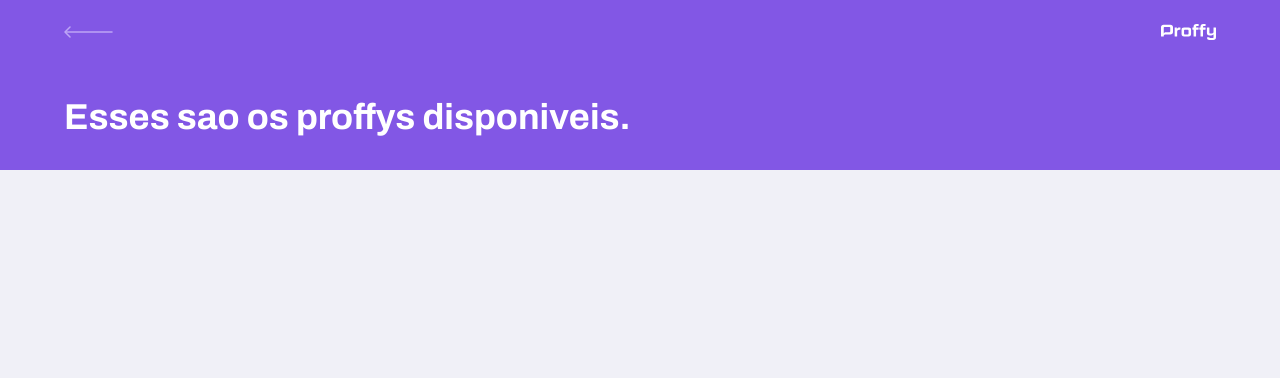
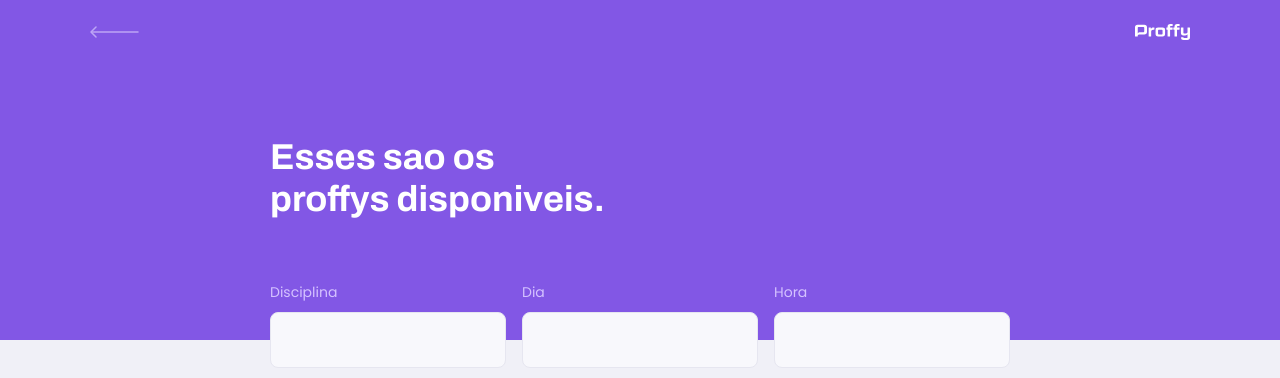
Before and after one commit to felipeorocha/proffy, a React (Create React App) app in the folder fe/: page /study in a window 1280 px wide. Shown: the top 378 px of the page. Built offline with nearby package versions, Linux system fonts and the light colour scheme; the HTML template or start-up script is replaced by a standard one.

Commit message:
TeacherList styles improvement

```diff
--- a/fe/src/components/PageHeader/index.tsx
+++ b/fe/src/components/PageHeader/index.tsx
@@ -5,7 +5,13 @@
 import logoImg from '../../assets/images/logo.svg';
 import backIcon from '../../assets/images/icons/back.svg';
 
-function PageHeader() {
+import './styles.css';
+
+interface  PageHeaderProps {
+  title: string;
+}
+
+const PageHeader: React.FC<PageHeaderProps> = (props) => {
   return (
     <header className="page-header">
       <div className="top-bar-container">
@@ -15,7 +21,8 @@
         <img src={logoImg} alt="Proffy"/>
       </div>
       <div className="header-content">
-        <strong>Esses sao os proffys disponiveis.</strong>
+        <strong>{props.title}</strong>
+        {props.children}
       </div>
     </header>
   );
--- a/fe/src/components/PageHeader/styles.css
+++ b/fe/src/components/PageHeader/styles.css
@@ -0,0 +1,66 @@
+.page-header {
+  display: flex;
+  flex-direction: column;
+  background-color: var(--color-primary);
+}
+
+.page-header .top-bar-container {
+  width: 90%;
+  margin: 0 auto;
+  display: flex;
+  justify-content: space-between;
+  align-items: center;
+  color: var(--color-text-in-primary);
+  padding: 1.6rem 0;
+}
+
+.page-header .top-bar-container > img {
+  height: 1.6rem;
+}
+
+.page-header .top-bar-container a {
+  height: 3.2rem;
+  transition: opacity 0.2s;
+}
+
+.page-header .top-bar-container a:hover {
+  opacity: 0.6;
+}
+
+.page-header .header-content {
+  width: 90%;
+  margin: 0 auto;
+  position: relative;
+  margin: 3.2rem auto;
+}
+
+.page-header .header-content strong {
+  font: 700 3.6rem Archivo;
+  line-height: 4.2rem;
+  color: var(--color-title-in-primary);
+}
+
+@media (min-width: 700px) {
+  .page-header {
+    height: 340px;
+  }
+
+  .page-header .top-bar-container {
+    max-width: 1100px;
+  }
+
+  .page-header .header-content {
+    flex: 1;
+    max-width: 740px;
+    margin: 0 auto;
+    padding-bottom: 48px;
+    display: flex;
+    flex-direction: column;
+    justify-content: center;
+    align-items: flex-start;
+  }
+
+  .page-header .header-content strong {
+    max-width: 350px;
+  }
+}
--- a/fe/src/pages/TeacherForm/index.tsx
+++ b/fe/src/pages/TeacherForm/index.tsx
@@ -1,8 +1,14 @@
 import React from 'react';
+
+import PageHeader from '../../components/PageHeader';
+
+import './styles.css'
 
 function TeacherForm() {
   return (
-    <h1>Teachers form</h1>
+    <div id="page-teacher-form" className="className">
+      <PageHeader title="Que incrivel que voce quer dar aula!" />
+    </div>
   )
 }
 
--- a/fe/src/pages/TeacherList/index.tsx
+++ b/fe/src/pages/TeacherList/index.tsx
@@ -7,7 +7,22 @@
 function TeacherList() {
   return (
     <div id="page-teacher-list" className="className">
-      <PageHeader />
+      <PageHeader title="Esses sao os proffys disponiveis.">
+        <form id="search-teachers">
+          <div className="input-block">
+            <label htmlFor="subject">Disciplina</label>
+            <input type="text" id="subject" />
+          </div>
+          <div className="input-block">
+            <label htmlFor="week_day">Dia</label>
+            <input type="text" id="week_day" />
+          </div>
+          <div className="input-block">
+            <label htmlFor="time">Hora</label>
+            <input type="text" id="time" />
+          </div>
+        </form>
+      </PageHeader>
     </div>
   )
 }
--- a/fe/src/pages/TeacherList/styles.css
+++ b/fe/src/pages/TeacherList/styles.css
@@ -3,44 +3,63 @@
   height: 100vh;
 }
 
-.page-header {
-  display: flex;
-  flex-direction: column;
-  background-color: var(--color-primary);
+#search-teachers {
+  margin-top: 3.2rem;
 }
 
-.page-header .top-bar-container {
-  width: 90%;
-  margin: 0 auto;
-  display: flex;
-  justify-content: space-between;
-  align-items: center;
+#search-teachers label {
   color: var(--color-text-in-primary);
-  padding: 1.6rem 0;
 }
 
-.page-header .top-bar-container > img {
-  height: 1.6rem;
+#search-teachers .input-block {
+  position: relative;
 }
 
-.page-header .top-bar-container a {
-  height: 3.2rem;
-  transition: opacity 0.2s;
+#search-teachers .input-block + .input-block {
+  margin-top: 1.4rem;
 }
 
-.page-header .top-bar-container a:hover {
-  opacity: 0.6;
+#search-teachers .input-block label {
+  font-size: 1.4rem;
 }
 
-.page-header .header-content {
-  width: 90%;
-  margin: 0 auto;
-  position: relative;
-  margin: 3.2rem auto;
+#search-teachers .input-block input {
+  width: 100%;
+  height: 5.6rem;
+  margin-top: 0.8rem;
+  border-radius: 0.8rem;
+  background: var(--color-input-background);
+  border: 1px solid var(--color-line-in-white);
+  outline: 0;
+  padding: 0 1.6rem;
+  font: 1.6rem Archivo;
 }
 
-.page-header .header-content strong {
-  font: 700 3.6rem Archivo;
-  line-height: 4.2rem;
-  color: var(--color-title-in-primary);
+#search-teachers .input-block:focus-within::after {
+  width: calc(100% - 3.2rem);
+  height: 2px;
+  content: '';
+  background: var(--color-primary-light);
+  position: absolute;
+  left: 1.6rem;
+  right: 1.6rem;
+  bottom: 0;
 }
+
+@media (min-width: 700px) {
+  #page-teacher-list {
+    max-width: 100%;
+  }
+
+  #search-teachers {
+    display: grid;
+    grid-template-columns: repeat(3, 1fr);
+    column-gap: 16px;
+    position: absolute;
+    bottom: -28px;
+  }
+
+  #search-teachers .input-block + .input-block {
+    margin-top: 0;
+  }
+}
```
Also changed, not shown: fe/src/pages/TeacherForm/styles.css (added).
